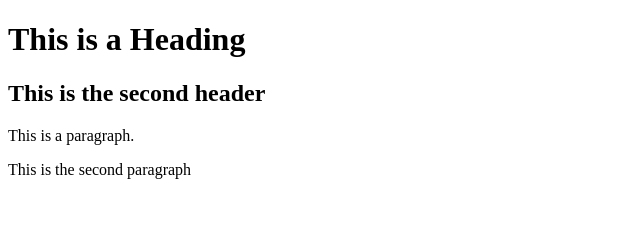
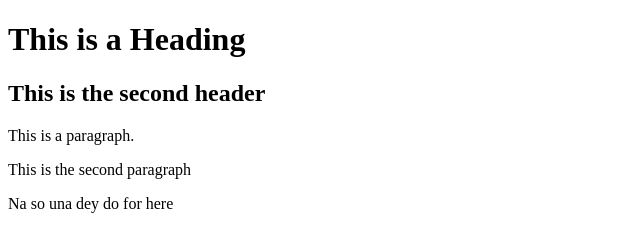
Before and after one commit to Ade0054/gitt, a plain HTML site: page index.html in a window 1280 px wide. Shown: the whole page, without its empty margins (0-640 px from the left). Drawn offline with Linux system fonts and the light colour scheme.

Commit message:
Update index.html

```diff
--- a/index.html
+++ b/index.html
@@ -9,6 +9,7 @@
 <h2>This is the second header</h2>
 <p>This is a paragraph.</p>
 <p>This is the second paragraph</p>
+<p>Na so una dey do for here</p>
 
 </body>
 </html>
```
